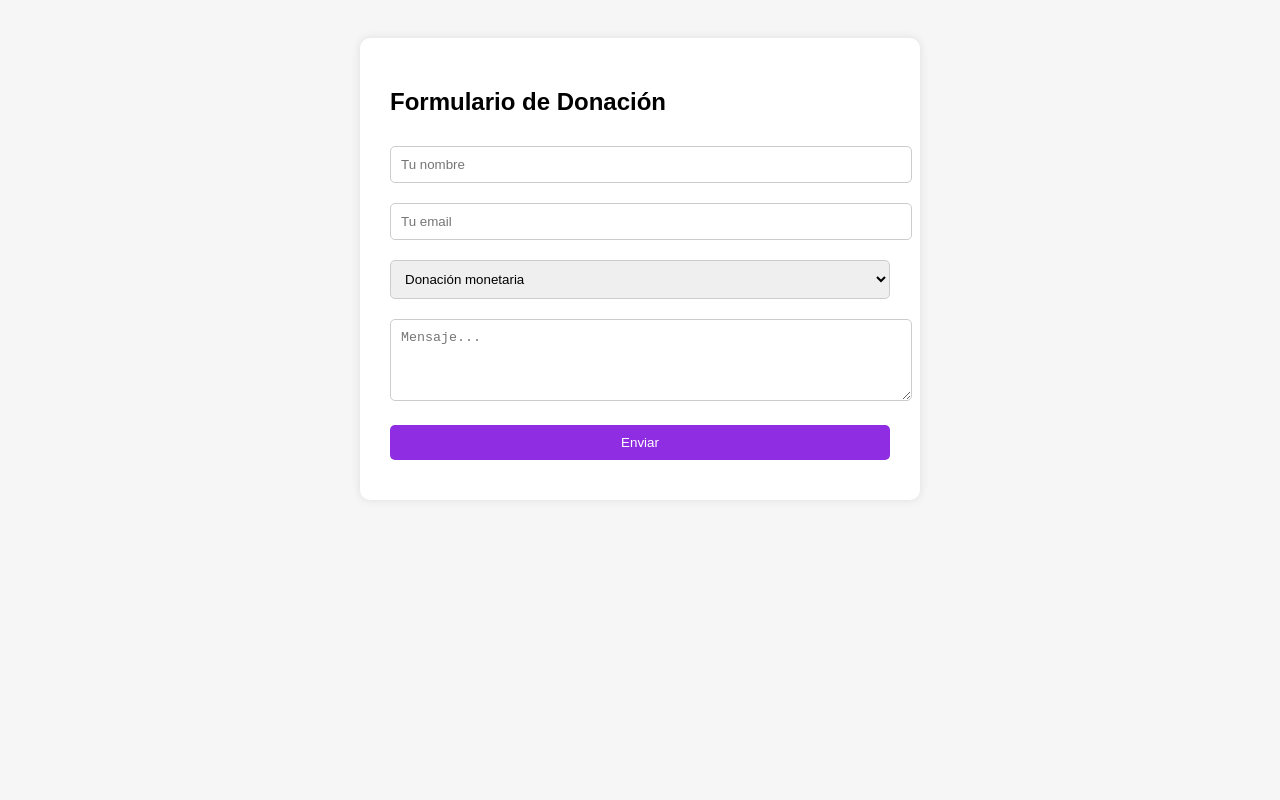
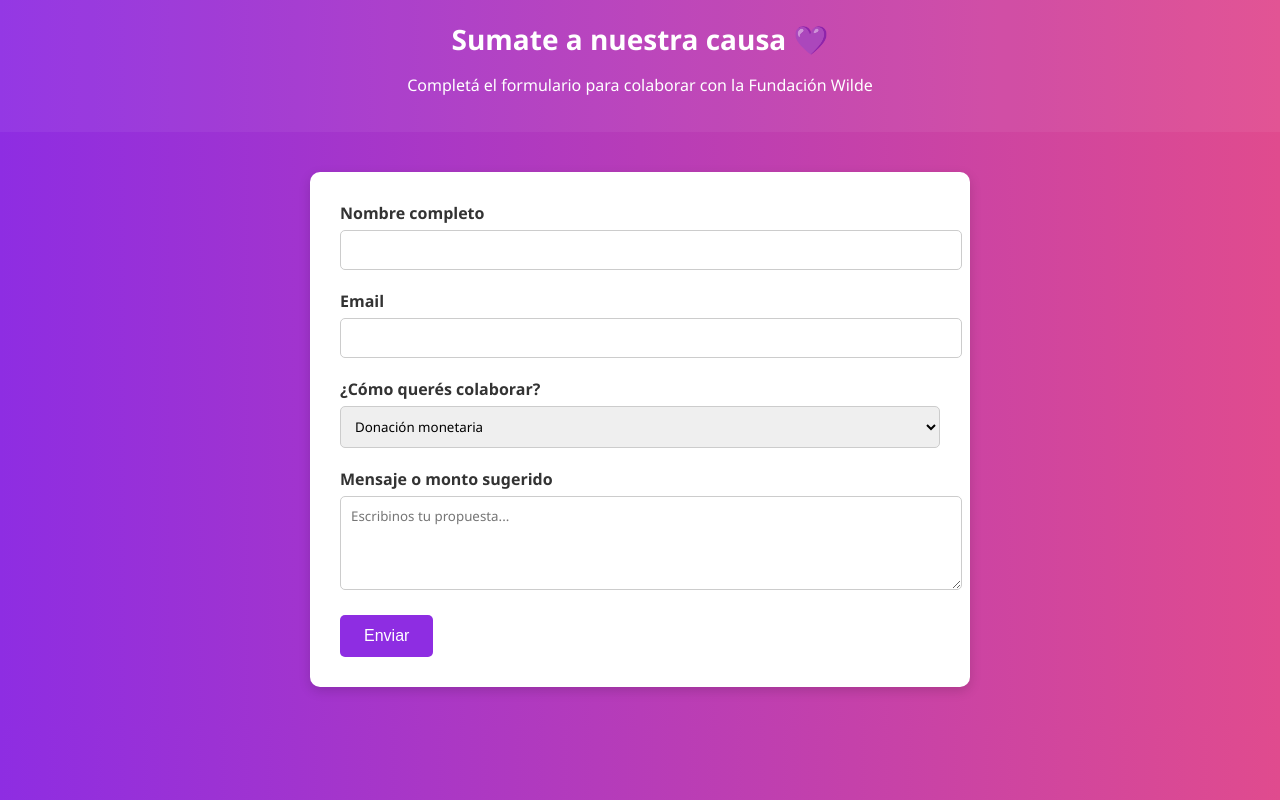
Before and after one commit to sodja-letreros/fundacion.wilde, a plain HTML site: page donar.html in a window 1280 px wide. Drawn offline with Linux system fonts and the light colour scheme.

Commit message:
Update donar.html

```diff
--- a/donar.html
+++ b/donar.html
@@ -2,35 +2,85 @@
 <!DOCTYPE html>
 <html lang="es">
 <head>
-  <meta charset="UTF-8">
-  <title>Formulario de Donación</title>
+  <meta charset="UTF-8" />
+  <meta name="viewport" content="width=device-width, initial-scale=1.0"/>
+  <title>Donar - Fundación Wilde</title>
   <style>
-    body { font-family: Arial, sans-serif; background: #f6f6f6; padding: 30px; }
-    .form-container {
-      max-width: 500px; margin: auto; background: white; padding: 30px;
-      border-radius: 10px; box-shadow: 0 0 10px rgba(0,0,0,0.1);
+    body {
+      margin: 0;
+      font-family: 'Segoe UI', sans-serif;
+      background: linear-gradient(to right, #8e2de2, #e04b8e);
+      color: #fff;
     }
-    input, select, textarea, button {
-      width: 100%; padding: 10px; margin: 10px 0;
-      border-radius: 5px; border: 1px solid #ccc;
+    header {
+      padding: 20px;
+      text-align: center;
+      background-color: rgba(255, 255, 255, 0.05);
     }
-    button { background: #8e2de2; color: white; border: none; }
+    header h1 {
+      margin: 0;
+      font-size: 28px;
+    }
+    form {
+      background: white;
+      color: #333;
+      max-width: 600px;
+      margin: 40px auto;
+      padding: 30px;
+      border-radius: 10px;
+      box-shadow: 0 4px 12px rgba(0,0,0,0.15);
+    }
+    label {
+      display: block;
+      margin-bottom: 6px;
+      font-weight: 600;
+    }
+    input, select, textarea {
+      width: 100%;
+      padding: 10px;
+      margin-bottom: 20px;
+      border-radius: 5px;
+      border: 1px solid #ccc;
+      font-family: inherit;
+    }
+    button {
+      background: #8e2de2;
+      color: white;
+      padding: 12px 24px;
+      border: none;
+      border-radius: 5px;
+      font-size: 16px;
+      cursor: pointer;
+    }
+    button:hover {
+      background: #7326b9;
+    }
   </style>
 </head>
 <body>
-  <div class="form-container">
-    <h2>Formulario de Donación</h2>
-    <form action="https://formspree.io/f/xjkwlobo" method="POST">
-      <input type="text" name="nombre" placeholder="Tu nombre" required>
-      <input type="email" name="_replyto" placeholder="Tu email" required>
-      <select name="tipo">
+  <header>
+    <h1>Sumate a nuestra causa 💜</h1>
+    <p>Completá el formulario para colaborar con la Fundación Wilde</p>
+  </header>
+
+  <form action="mailto:fundacionwilde@ejemplo.org" method="POST" enctype="text/plain">
+    <label for="nombre">Nombre completo</label>
+    <input type="text" id="nombre" name="Nombre" required>
+
+    <label for="email">Email</label>
+    <input type="email" id="email" name="Email" required>
+
+    <label for="tipo">¿Cómo querés colaborar?</label>
+    <select id="tipo" name="Forma de colaboración">
       <option value="Donación monetaria">Donación monetaria</option>
       <option value="Materiales o ropa">Materiales o ropa</option>
       <option value="Voluntariado">Voluntariado</option>
     </select>
-      <textarea name="mensaje" rows="4" placeholder="Mensaje..." required></textarea>
+
+    <label for="mensaje">Mensaje o monto sugerido</label>
+    <textarea id="mensaje" name="Mensaje" rows="4" placeholder="Escribinos tu propuesta..."></textarea>
+
     <button type="submit">Enviar</button>
   </form>
-  </div>
 </body>
 </html>
```
Lines whose indentation alone changed are shown as unchanged.
